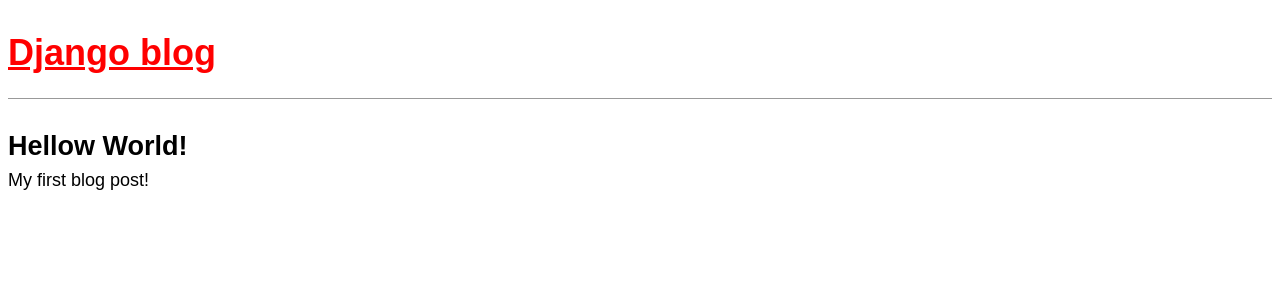
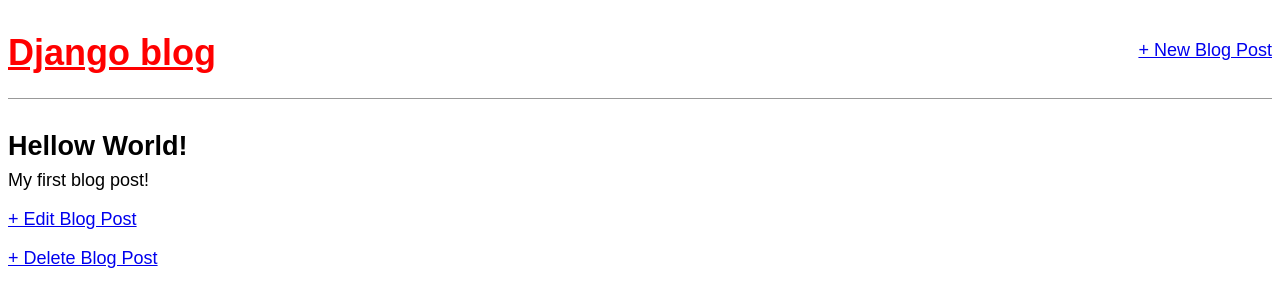
Before and after one commit to dzenbro2020/DjangoProjects, a Django app: page /post/1/ in a window 1280 px wide. Shown: the top 307 px of the page. Run offline with Django 3.2, Linux system fonts and the light colour scheme; data comes from the database, SQL or seed files in the repository; both versions use the stored data as it was after the commit.

Commit message:
full crud added

```diff
--- a/baconfig/blog/models.py
+++ b/baconfig/blog/models.py
@@ -1,4 +1,5 @@
 from django.db import models
+from django.urls import reverse
 
 # Create your models here.
 class Post(models.Model):
@@ -11,3 +12,6 @@ class Post(models.Model):
 
     def __str__(self):
         return self.title
+
+    def get_absolute_url(self):
+        return reverse('post_detail', args=[str(self.id)])
--- a/baconfig/blog/urls.py
+++ b/baconfig/blog/urls.py
@@ -1,7 +1,18 @@
 from django.urls import path
-from .views import BlogListView,BlogDetailView
+from .views import (
+    BlogListView,
+    BlogDetailView,
+    BlogCreateView,
+    BlogUpdateView,
+    BlogDeleteView,
+)
 
 urlpatterns = [
+    path('post/<int:pk>/delete/',
+         BlogDeleteView.as_view(), name='post_delete'),
+    path('post/<int:pk>/edit/',
+         BlogUpdateView.as_view(), name='post_edit'),
+    path('post/new/', BlogCreateView.as_view(), name='post_new'),
     path('post/<int:pk>/', BlogDetailView.as_view(),
          name='post_detail'),
     path('', BlogListView.as_view(), name='home'),
--- a/baconfig/blog/views.py
+++ b/baconfig/blog/views.py
@@ -1,4 +1,7 @@
 from django.views.generic import ListView,DetailView
+from django.views.generic.edit import CreateView,UpdateView,DeleteView
+from django.urls import reverse_lazy
+
 from .models import Post
 
 # Create your views here.
@@ -9,3 +12,18 @@ class BlogListView(ListView):
 class BlogDetailView(DetailView):
     model = Post
     template_name = 'post_detail.html'
+
+class BlogCreateView(CreateView):
+    model = Post
+    template_name = 'post_new.html'
+    fields = ['title', 'author', 'body']
+
+class BlogUpdateView(UpdateView):
+    model = Post
+    template_name = 'post_edit.html'
+    fields = ['title', 'body']
+
+class BlogDeleteView(DeleteView):
+    model = Post
+    template_name = 'post_delete.html'
+    success_url = reverse_lazy('home')
--- a/baconfig/templates/base.html
+++ b/baconfig/templates/base.html
@@ -7,7 +7,12 @@
     </head>
     <body>
         <header>
-            <h1><a href="{% url 'home' %}">Django blog</a></h1>
+            <div class="nav-left">
+                <h1><a href="{% url 'home' %}">Django blog</a></h1>
+            </div>
+            <div class="nav-right">
+                <a href="{% url 'post_new' %}">+ New Blog Post</a>
+            </div>
         </header>
         <div>
             {% block content %}
--- a/baconfig/templates/post_detail.html
+++ b/baconfig/templates/post_detail.html
@@ -5,4 +5,7 @@
         <h2>{{ post.title }}</h2>
         <p>{{ post.body }}</p>
     </div>
+
+    <p><a href="{% url 'post_edit' post.pk %}">+ Edit Blog Post</a></p>
+    <p><a href="{% url 'post_delete' post.pk %}">+ Delete Blog Post</a></p>
 {% endblock content %}
```
Also changed, not shown: baconfig/blog/tests.py (+25 -0 lines), baconfig/templates/post_delete.html (added, +10 -0 lines), baconfig/templates/post_edit.html (added, +10 -0 lines), baconfig/templates/post_new.html (added, +10 -0 lines), baconfig/db.sqlite3.
